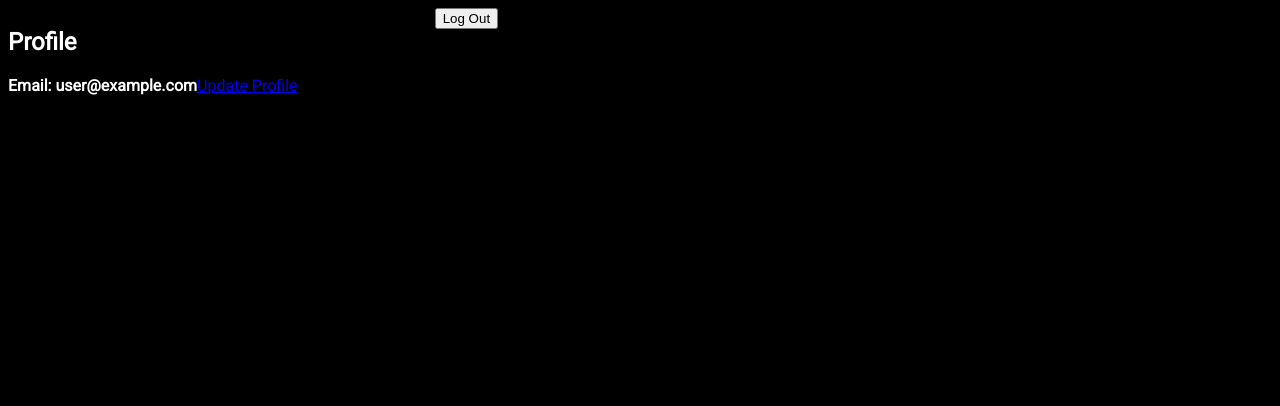
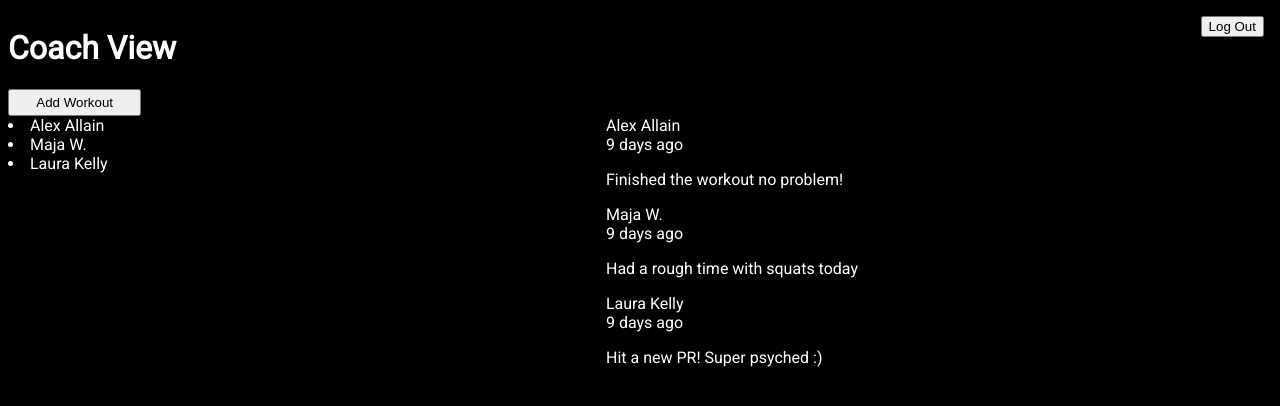
Before and after one commit to joshgarza/MVP, a React (Create React App) app in the folder client/: page / in a window 1280 px wide. Shown: the top 406 px of the page. Built offline with nearby package versions, Linux system fonts and the light colour scheme; no server answers; sample sign-in values are in the browser's storage.

Commit message:
Created .env for firebase and postgres variables; added coach and client view dashboard bare skeleton; adjusted logic to render appropriate view but need to set private routes instead; started basic css for coach view and refactored login and signup css

```diff
--- a/client/package.json
+++ b/client/package.json
@@ -8,6 +8,7 @@
     "@testing-library/react": "^13.4.0",
     "@testing-library/user-event": "^13.5.0",
     "axios": "^1.1.3",
+    "date-fns": "^2.29.3",
     "firebase": "^9.13.0",
     "react": "^18.2.0",
     "react-dom": "^18.2.0",
--- a/client/public/style.css
+++ b/client/public/style.css
@@ -6,53 +6,67 @@ body {
   width: 100vw;
   margin: 0;
   padding: 0;
-  display: grid;
-  grid-template-columns: 1fr 1fr 1fr;
-  grid-template-rows: 1fr 1fr 1fr;
+  /* display: grid; */
+  /* grid-template-columns: 1fr 1fr 1fr; */
+  /* grid-template-rows: 1fr 1fr 1fr; */
   font-family: 'Roboto', sans-serif;
   color: white;
 }
 
+.logout-btn {
+  position: absolute;
+  top: 1em;
+  right: 1em;
+}
+
+/* LOGIN AND SIGNUP COMPONENTS */
+
 .login-container {
   display: grid;
-  grid-template-columns: 1fr;
-  grid-template-rows: 3fr 8fr 1fr 1fr;
-  grid-column: 2;
-  grid-row: 2;
+  width: 100vw;
+  height: 100vh;
+  grid-template-columns: 1fr 1fr 1fr;
+  grid-template-rows: 1fr 1fr 4fr .5fr .5fr 1fr;
+  /* grid-column: 2; */
+  /* grid-row: 2; */
   justify-content: center;
   align-items: center;
 }
 .login-title {
   display: grid;
-  grid-row: 1;
+  grid-column: 2;
+  grid-row: 2;
   justify-content: center;
 }
 .login-form {
   display: grid;
-  grid-row: 2;
-  margin-bottom: 1em;
+  grid-column: 2;
+  grid-row: 3;
+  /* margin-bottom: 1em; */
 }
 .usertype-container {
   display: grid;
+  grid-column: 1;
+  grid-row: 1;
   grid-template-columns: 1fr 2fr;
 }
 .usertype-select {
   background-color: transparent;
+  grid-column: 2;
+  grid-row: 1;
   color: white;
   margin-bottom: 1em;
 }
-.usertype-label {
-
-}
-.forgot-password-div
-.forgot-password-link {
+.forgot-password-div {
   display: grid;
-  grid-column: 1;
-  grid-row: 3;
+  grid-column: 2;
+  grid-row: 4;
   font-size: .8em;
   color: grey;
 }
 .signup-link-div {
+  grid-column: 2;
+  grid-row: 5;
   font-size: .8em;
 }
 .signup-link {
@@ -90,8 +104,39 @@ body {
 .input-label-hidden {
   display: none;
 }
-.login-email-label
-.login-password-label
 
+/* COACH VIEW */
+.coach-view {
+  display: grid;
+  grid-template-columns: 1fr, 1fr;
+  grid-template-rows: 1fr, 10fr;
+}
+.coach-view-title {
 
-.btn
+}
+.addworkout-btn {
+  grid-column: 1;
+  width: 10em;
+  height: 2em;
+}
+.client-list {
+  grid-column: 1;
+}
+.client-list-item {
+
+}
+.comment-list {
+  grid-column: 2;
+}
+.single-comment-container {
+
+}
+.comment_client {
+
+}
+.comment_date {
+
+}
+.comment_comment{
+
+}
--- a/client/src/App.js
+++ b/client/src/App.js
@@ -13,8 +13,9 @@ const App = () => {
 
   const getUserData = async (user) => {
     let userData = await axios.get(`/api/login/${user.firebaseId}`, {params: user});
-    console.log(userData)
-    setUserInfo(userData.data);
+    if (userData) {
+      setUserInfo(userData.data)
+    }
   };
 
   const createNewUser = async (user) => {
@@ -29,14 +30,12 @@ const App = () => {
     setUserInfo(null)
   }
 
-  // TODO: set routes based on usertype
-    // client dashboard and coach dashboard
   return (
     <>
       <Router>
         <Routes>
           <Route element={<PrivateRoute />}>
-            <Route path="/" element={<Dashboard getUserData={getUserData} clearUserInfo={clearUserInfo}/>} />
+            <Route path="/" element={<Dashboard userInfo={userInfo} getUserData={getUserData} clearUserInfo={clearUserInfo}/>} />
           </Route>
           <Route element={<PrivateRoute />}>
             <Route path="/update-profile" element={<UpdateProfile />} />
@@ -50,33 +49,4 @@ const App = () => {
   );
 };
 
-
-// const App = () => {
-//   const [backendData, setBackendData] = useState([{}]);
-
-//   useEffect(() => {
-//     axios.get('/api')
-//       .then(result => {
-//         setBackendData(result.data)
-//       })
-
-//     return (
-//       console.log('fetched data')
-//     )
-//   }, [])
-
-//   return (
-//     <>
-//       <div>
-//         Hello world!
-//         <Dashboard />
-//         <SignUp />
-//         <Login />
-//         <ForgotPassword />
-//         <UpdateProfile />
-//       </div>
-//     </>
-//   )
-// }
-
 export default App;
--- /dev/null
+++ b/client/src/components/ClientView.js
@@ -0,0 +1,9 @@
+const ClientView = () => {
+  return (
+    <>
+      <div>Client View</div>
+    </>
+  )
+}
+
+export default ClientView;
--- /dev/null
+++ b/client/src/components/CoachView.js
@@ -0,0 +1,53 @@
+import { useState } from 'react';
+import { formatDistance } from 'date-fns';
+
+const initialList = ['Alex Allain', 'Maja W.', 'Laura Kelly'];
+const baseDate = new Date(2022, 0, 1, 0, 0, 15);
+const currDate = new Date(2022, 0, 10, 0, 0, 15);
+
+const initialComments = [
+  {
+    client: initialList[0],
+    date: formatDistance(currDate, baseDate) + ' ago',
+    comment: 'Finished the workout no problem!'
+  },
+  {
+    client: initialList[1],
+    date: formatDistance(currDate, baseDate)  + ' ago',
+    comment: 'Had a rough time with squats today'
+  },
+  {
+    client: initialList[2],
+    date: formatDistance(currDate, baseDate)  + ' ago',
+    comment: 'Hit a new PR! Super psyched :)'
+  },
+]
+
+const CoachView = () => {
+  const [clientList, setClientList] = useState(initialList)
+  const [clientComments, setClientComments] = useState(initialComments)
+
+  // client list, comment stream, add workout button
+  return (
+    <div className="coach-view">
+      <h1 className="coach-view-title">Coach View</h1>
+      <button className="addworkout-btn">Add Workout</button>
+      <div className="client-list">
+        {clientList.map((client, i) => <li key={i} className="client-list-item">{client}</li>)}
+      </div>
+      <div className="comment-list">
+        {clientComments.map((comment, i) => {
+          return (
+            <div key={i} className="single-comment-container">
+              <div className="comment_client">{comment.client}</div>
+              <div className="comment_date">{comment.date}</div>
+              <p className="comment_comment">{comment.comment}</p>
+            </div>
+          )
+        })}
+      </div>
+    </div>
+  )
+}
+
+export default CoachView;
--- a/client/src/components/Dashboard.js
+++ b/client/src/components/Dashboard.js
@@ -1,8 +1,10 @@
 import React, { useState, useEffect } from 'react';
 import { useAuth } from '../contexts/AuthContext';
 import { Link, useNavigate } from 'react-router-dom';
+import CoachView from './CoachView';
+import ClientView from './ClientView';
 
-const Dashboard = ({ getUserData, clearUserInfo }) => {
+const Dashboard = ({ userInfo, getUserData, clearUserInfo }) => {
   const [error, setError] = useState('');
   const { currentUser, logout } = useAuth();
   const navigate = useNavigate();
@@ -17,16 +19,18 @@ const Dashboard = ({ getUserData, clearUserInfo }) => {
       setError(err);
     }
   };
-
   return (
     <>
-      <div>
+      <CoachView />
+      {/* {userInfo && userInfo[0].user_type === 'Coach' && <CoachView userInfo={userInfo}/>} */}
+      {/* {userInfo && userInfo[0].user_type === 'Client' && <ClientView userInfo={userInfo}/>} */}
+      {error && console.log(error)}
+      {/* <div>
         <h2>Profile</h2>
-        {error && console.log(error)}
-        <strong>Email: {currentUser && currentUser.email}</strong>
+        <strong>Email: {currentUser.email}</strong>
         <Link to="/update-profile">Update Profile</Link>
-      </div>
-      <div>
+      </div> */}
+      <div className="logout-btn">
         <button onClick={handleLogout}>Log Out</button>
       </div>
     </>
--- a/client/src/firebase.js
+++ b/client/src/firebase.js
@@ -1,19 +1,16 @@
-// import * as firebase from "firebase/app";
 import { initializeApp } from 'firebase/app';
 import { getAuth } from 'firebase/auth';
-// require('dotenv').config()
 
 const firebaseConfig = {
   apiKey: process.env.REACT_APP_FIREBASE_KEY,
   authDomain: process.env.REACT_APP_FIREBASE_DOMAIN,
-  // databaseURL: process.env.REACT_APP_FIREBASE_DATABASE_URL,
   projectId: process.env.REACT_APP_FIREBASE_PROJECT_ID,
   storageBucket: process.env.REACT_APP_FIREBASE_STORAGE_BUCKET,
   messagingSenderId: process.env.REACT_APP_FIREBASE_SENDER_ID,
   appId: process.env.REACT_APP_FIREBASE_APP_ID,
+  // databaseURL: process.env.REACT_APP_FIREBASE_DATABASE_URL,
 };
 
 const app = initializeApp(firebaseConfig);
 
 export const auth = getAuth(app);
-// export default app;
```
Also changed, not shown: 1 other file (tests, documents, lock files or other folders).
